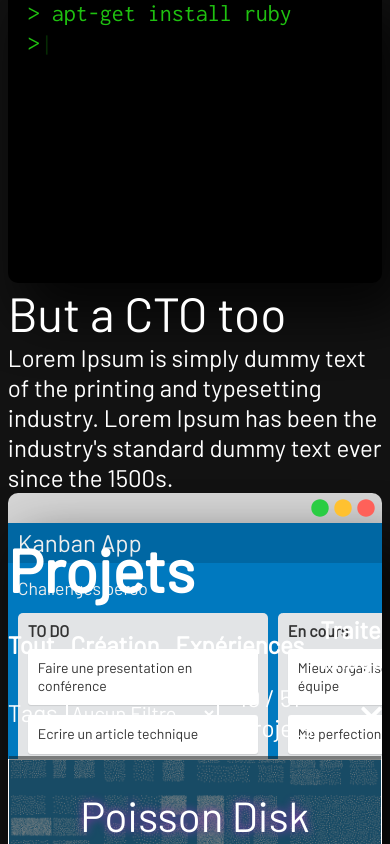
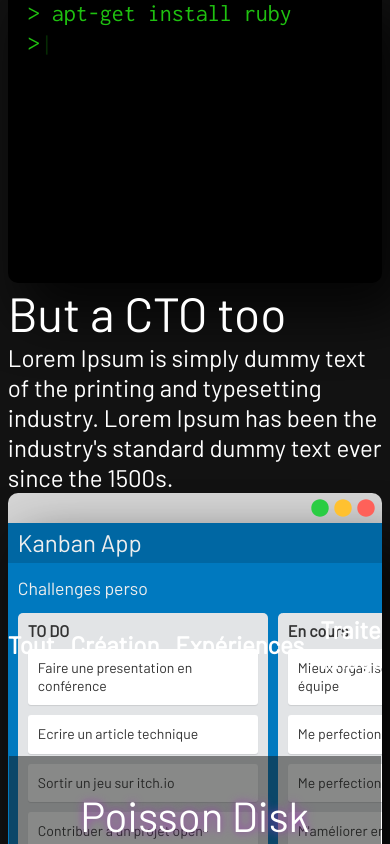
Before and after one commit to guillaume-gomez/guillaume-gomez.github.io, a React (Create React App) app: page / in a window 390 px wide. Shown: the part 1156-2000 px from the top of the page. Built offline with nearby package versions, Linux system fonts and the light colour scheme.

Commit message:
fix animation + media query

```diff
--- a/src/views/WelcomePageInfos.css
+++ b/src/views/WelcomePageInfos.css
@@ -45,6 +45,7 @@
 @media(max-width: 1151px) {
   .welcome-page-infos-grid-container {
     grid-template-rows: 1fr 1fr 1fr 1fr;
+    grid-template-columns: 1fr;
     gap: 0 12px;
   }
   .textFullStack {
--- a/src/views/WelcomePageInfos.tsx
+++ b/src/views/WelcomePageInfos.tsx
@@ -84,7 +84,7 @@ function FadeInWhenVisibleAndMove({ children, direction } : FadeInWhenVisibleAnd
       transition={{ duration: 1.0 }}
       variants={{
         visible: { opacity: 1, scale: 1 },
-        hidden: { opacity: 0, scale: 0, x: direction === "left" ?  -500 : 500 },
+        hidden: { opacity: 0, scale: 0, x: direction === "left" ?  "-25vw" : "25vw" },
         move: {x: 0}
       }}
     >
```
